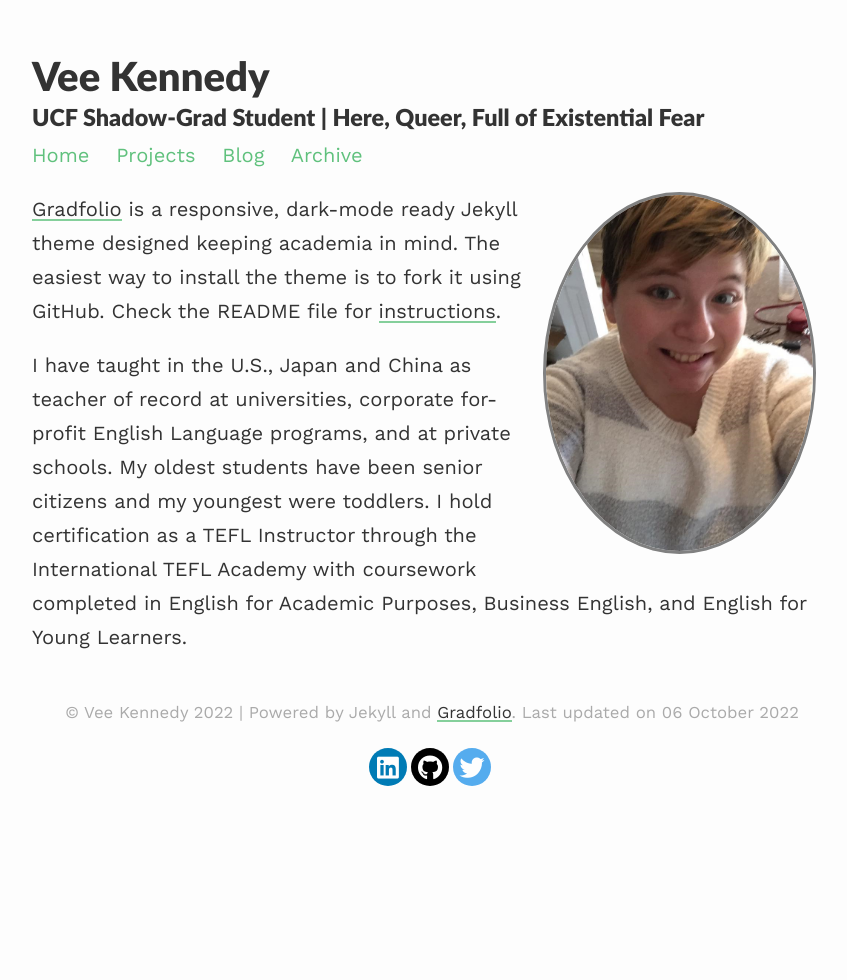
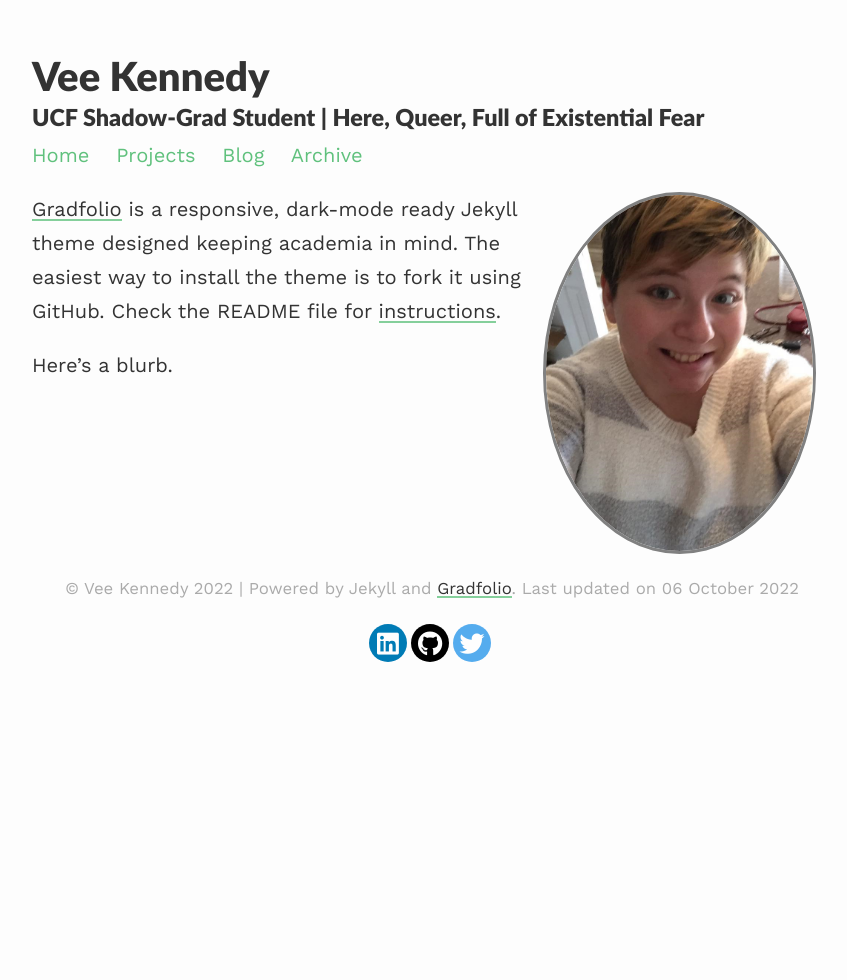
Before and after one commit to veekenne/gradfolio, a Jekyll site: the page built from index.md, in a window 1280 px wide. Shown: the whole page, without its empty margins (208-1055 px from the left). Built offline with Jekyll 4.4.1, drawn with Linux system fonts in a browser that asks for light colours; nearby versions of some CDN libraries.

Commit message:
Update index.md

```diff
--- a/index.md
+++ b/index.md
@@ -9,4 +9,4 @@ published: true
 
 [Gradfolio](https://github.com/jitinnair1/gradfolio){:target="_blank"} is a responsive, dark-mode ready Jekyll theme designed keeping academia in mind. The easiest way to install the theme is to fork it using GitHub. Check the README file for [instructions](https://github.com/jitinnair1/gradfolio#installation){:target="_blank"}.
 
-I have taught in the U.S., Japan and China as teacher of record at universities, corporate for-profit English Language programs, and at private schools. My oldest students have been senior citizens and my youngest were toddlers. I hold certification as a TEFL Instructor through the International TEFL Academy with coursework completed in English for Academic Purposes, Business English, and English for Young Learners.
+Here's a blurb.
```
